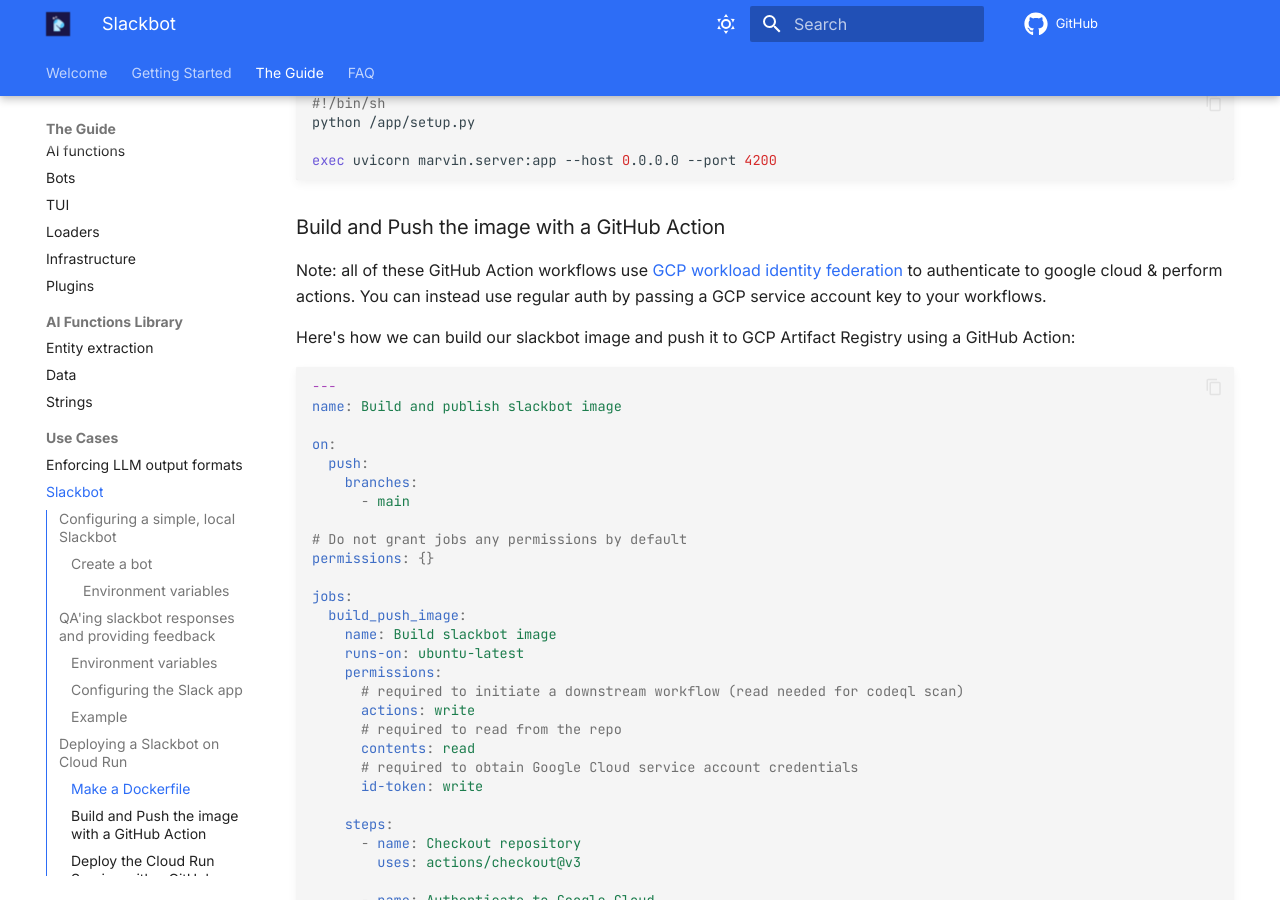
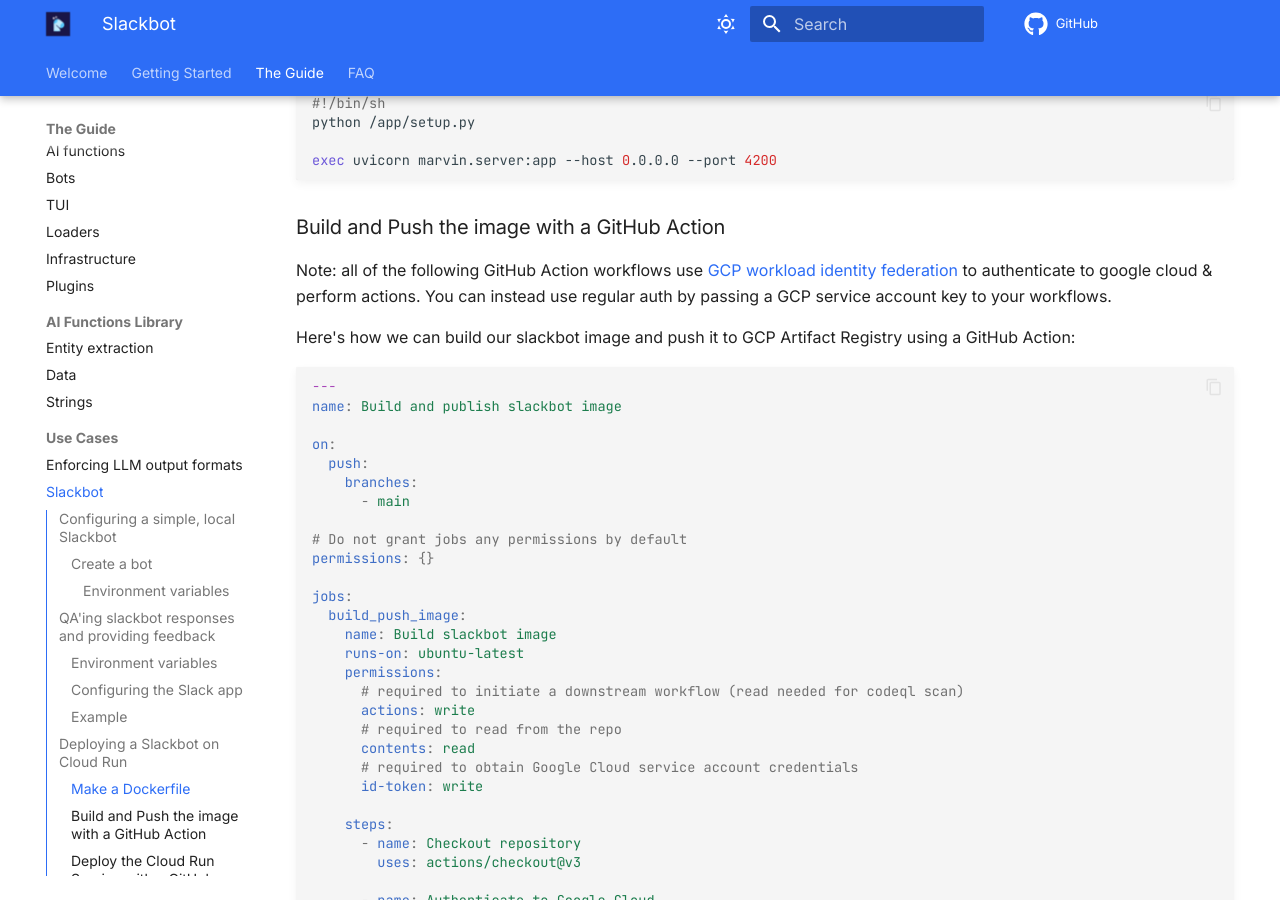
Before and after one commit to PrefectHQ/marvin, an MkDocs documentation site: the page built from docs/guide/use_cases/slackbot.md, in a window 1280 px wide and 900 px high, scrolled down 5130 px. Built offline with MkDocs 1.6.1 and Material for MkDocs 9.7.7, drawn with Linux system fonts in a browser that asks for light colours; comment, search, counter and statistics services are not loaded.

Commit message:
verbiage

````diff
--- a/docs/guide/use_cases/slackbot.md
+++ b/docs/guide/use_cases/slackbot.md
@@ -143,7 +143,7 @@
 ```
 
 ### Build and Push the image with a GitHub Action
-Note: all of these GitHub Action workflows use [GCP workload identity federation](https://cloud.google.com/iam/docs/workload-identity-federation) to authenticate to google cloud & perform actions. You can instead use regular auth by passing a GCP service account key to your workflows.
+Note: all of the following GitHub Action workflows use [GCP workload identity federation](https://cloud.google.com/iam/docs/workload-identity-federation) to authenticate to google cloud & perform actions. You can instead use regular auth by passing a GCP service account key to your workflows.
 
 
 Here's how we can build our slackbot image and push it to GCP Artifact Registry using a GitHub Action:
````
